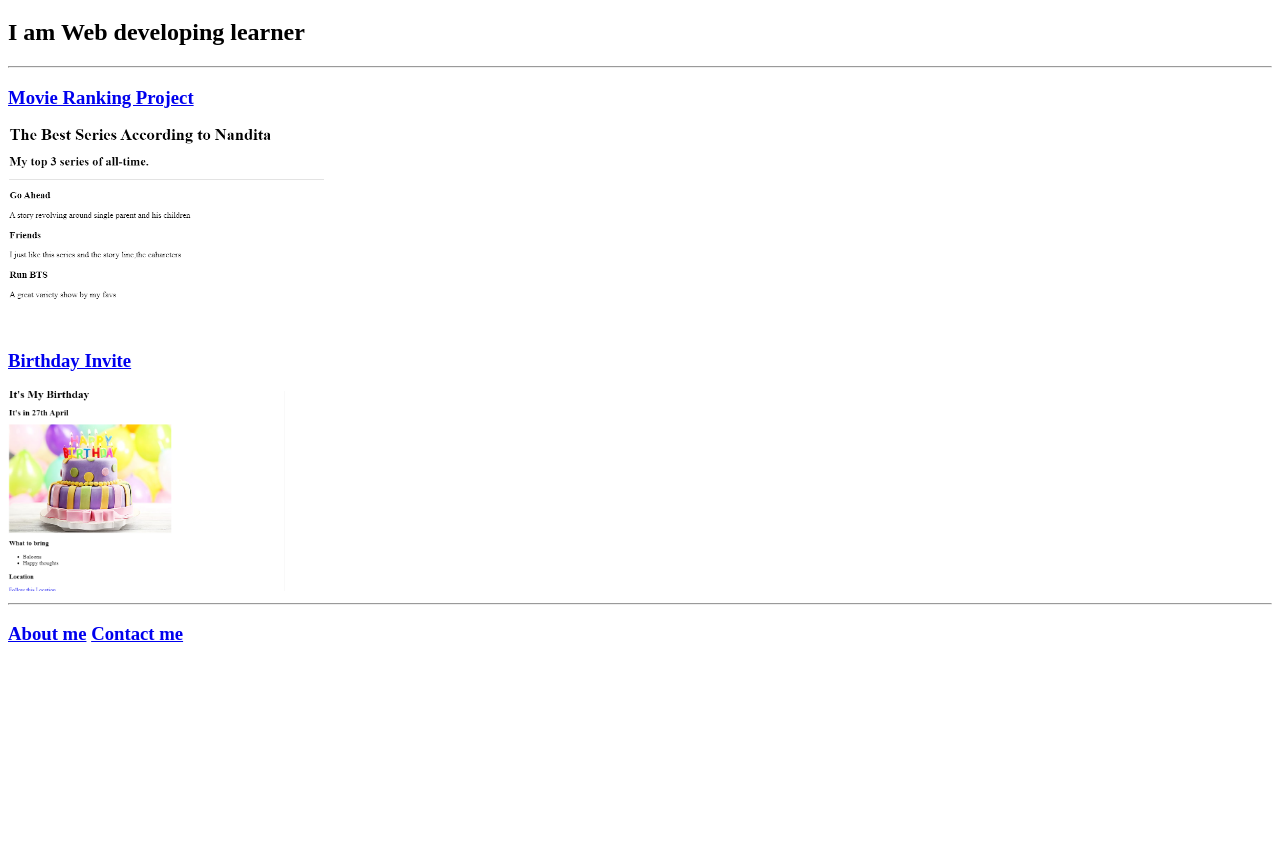
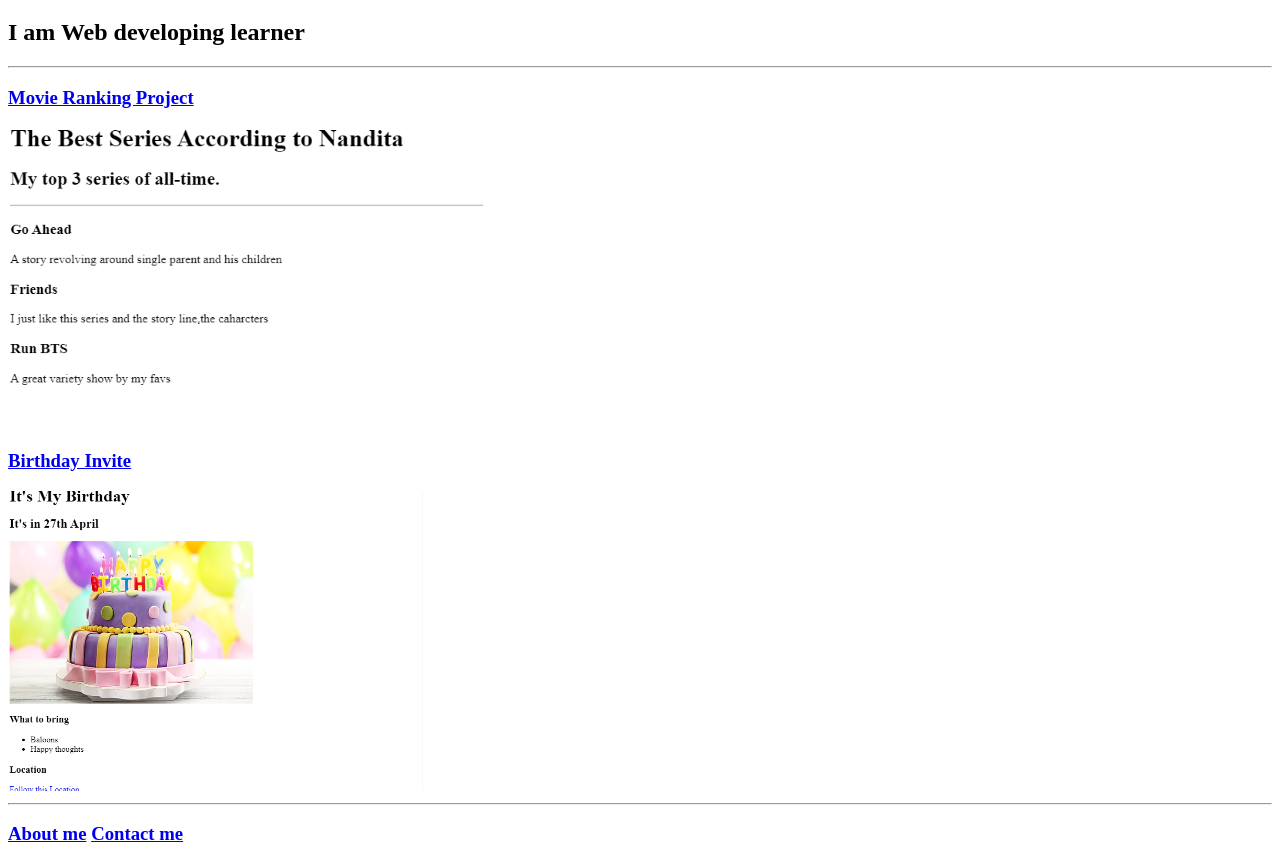
Before and after one commit to Nandita-0429/Html-Portfolio, a plain HTML site: page index.html in a window 1280 px wide. Shown: the part 61-925 px from the top of the page. Before the commit the page ends 800 px from the top, so only its background shows below. Drawn offline with Linux system fonts and the light colour scheme.

Commit message:
index.html

```diff
--- a/index.html
+++ b/index.html
@@ -11,9 +11,9 @@
         <h2>I am Web developing learner</h2>
         <hr>
         <h3><a href="./public/movie-ranking.html" >Movie Ranking Project</a></h3>
-        <img src="./assets/images/Movie rating.png" height="200" alt="Movie Ranking Screenshot">
+        <img src="./assets/images/Movie rating.png" height="300" alt="Movie Ranking Screenshot">
         <h3><a href="./public/birthday-invite.html">Birthday Invite</a></h3>
-        <img src="./assets/images/Birthday.png" height="200" alt="Birthday-Invite Screenshot">
+        <img src="./assets/images/Birthday.png" height="300" alt="Birthday-Invite Screenshot">
         <hr>
         <h3><a href="./public/about.html">About me</a>  <a href="./public/contact.html">Contact me</a></h3>
 </body>
```
